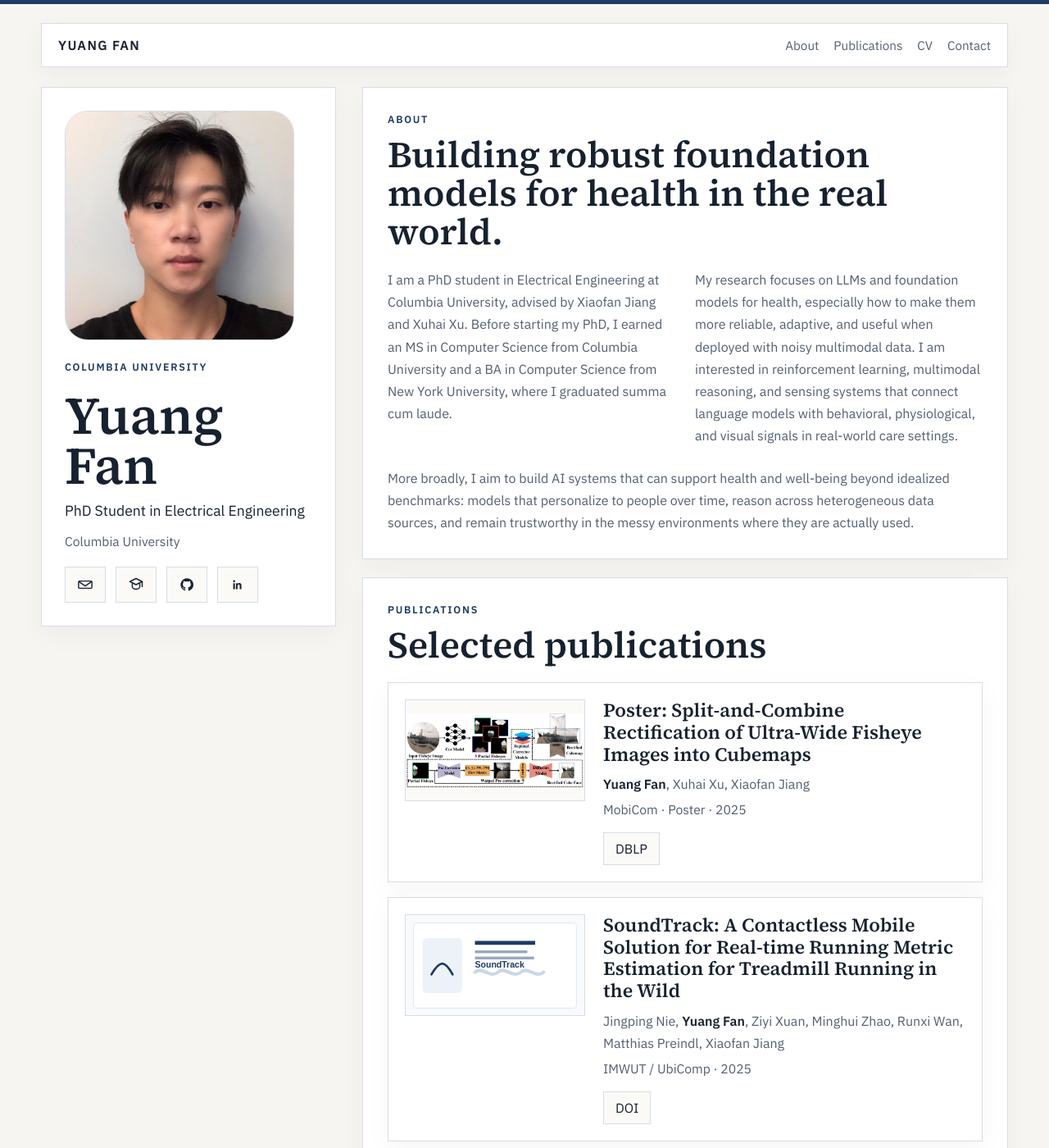
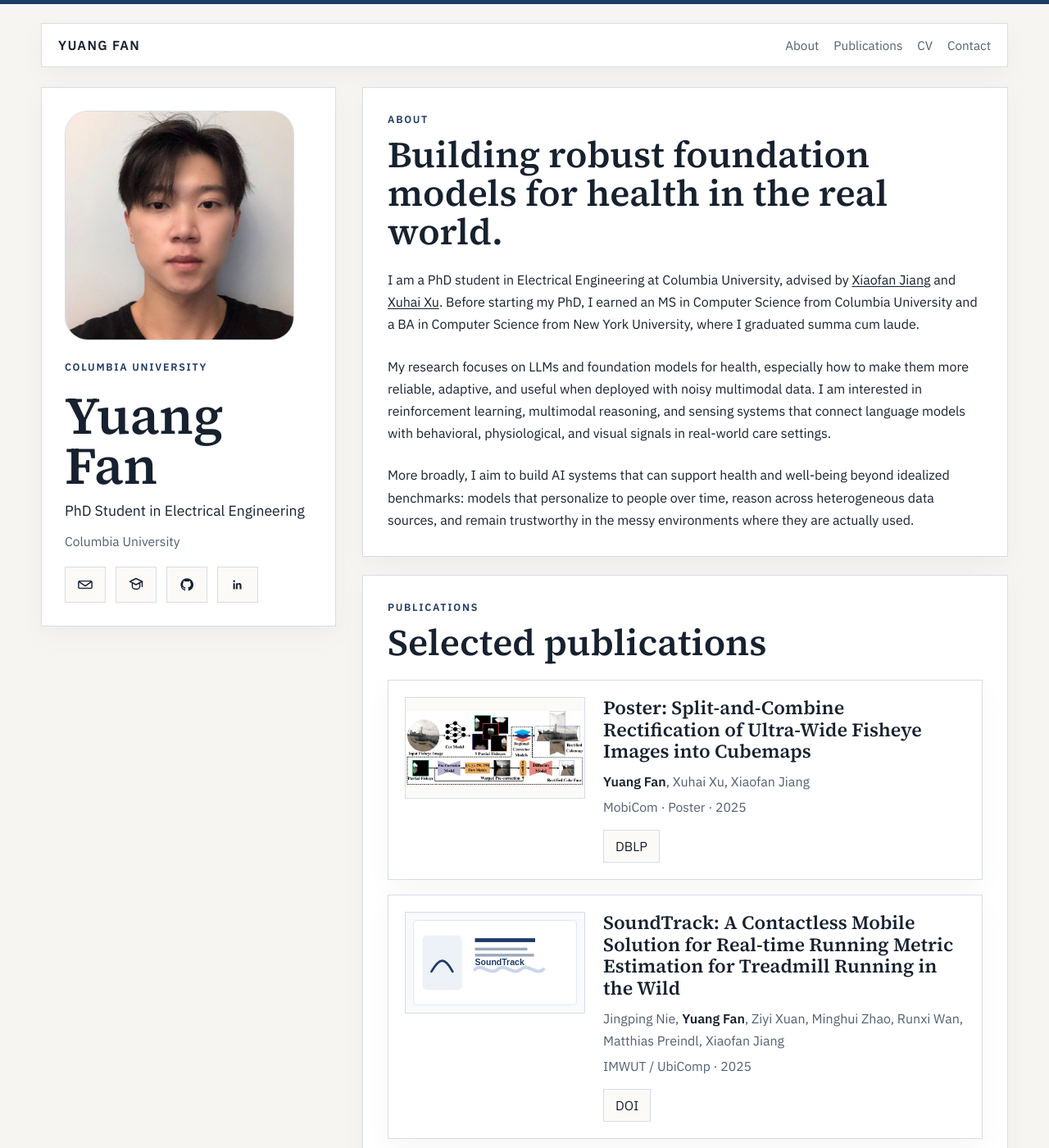
Before and after one commit to yfan2676/yfan2676.github.io, a Jekyll site: the page built from index.html, in a window 1280 px wide and 1400 px high. Shown: the whole window at 82% size. Built offline with Jekyll 4.4.1, drawn with Linux system fonts in a browser that asks for light colours.

Commit message:
Refine about section layout

```diff
--- a/index.html
+++ b/index.html
@@ -133,12 +133,13 @@ layout: null
             <p class="eyebrow">About</p>
             <h2>Building robust foundation models for health in the real world.</h2>
           </div>
-          <div class="prose-grid">
+          <div class="prose-grid about-prose">
             <p>
               I am a PhD student in Electrical Engineering at Columbia University,
-              advised by Xiaofan Jiang and Xuhai Xu. Before starting my PhD, I earned
-              an MS in Computer Science from Columbia University and a BA in Computer
-              Science from New York University, where I graduated summa cum laude.
+              advised by <a href="https://fredjiang.com/">Xiaofan Jiang</a> and <a href="https://orsonxu.com/">Xuhai Xu</a>.
+              Before starting my PhD, I earned an MS in Computer Science from
+              Columbia University and a BA in Computer Science from New York
+              University, where I graduated summa cum laude.
             </p>
             <p>
               My research focuses on LLMs and foundation models for health, especially
@@ -155,7 +156,7 @@ layout: null
               trustworthy in the messy environments where they are actually used.
             </p>
           </div>
-        </section>
+          </section>
 
         <section class="section reveal" id="publications">
           <div class="section-heading">
--- a/styles.css
+++ b/styles.css
@@ -245,6 +245,21 @@ h3 {
   display: grid;
   grid-template-columns: repeat(2, minmax(0, 1fr));
   gap: 24px;
+}
+
+.about-prose {
+  grid-template-columns: 1fr;
+  max-width: 48rem;
+}
+
+.about-prose p,
+.about-prose a {
+  color: var(--text);
+}
+
+.about-prose a {
+  text-decoration-thickness: 1px;
+  text-underline-offset: 0.14em;
 }
 
 .prose-span {
```
